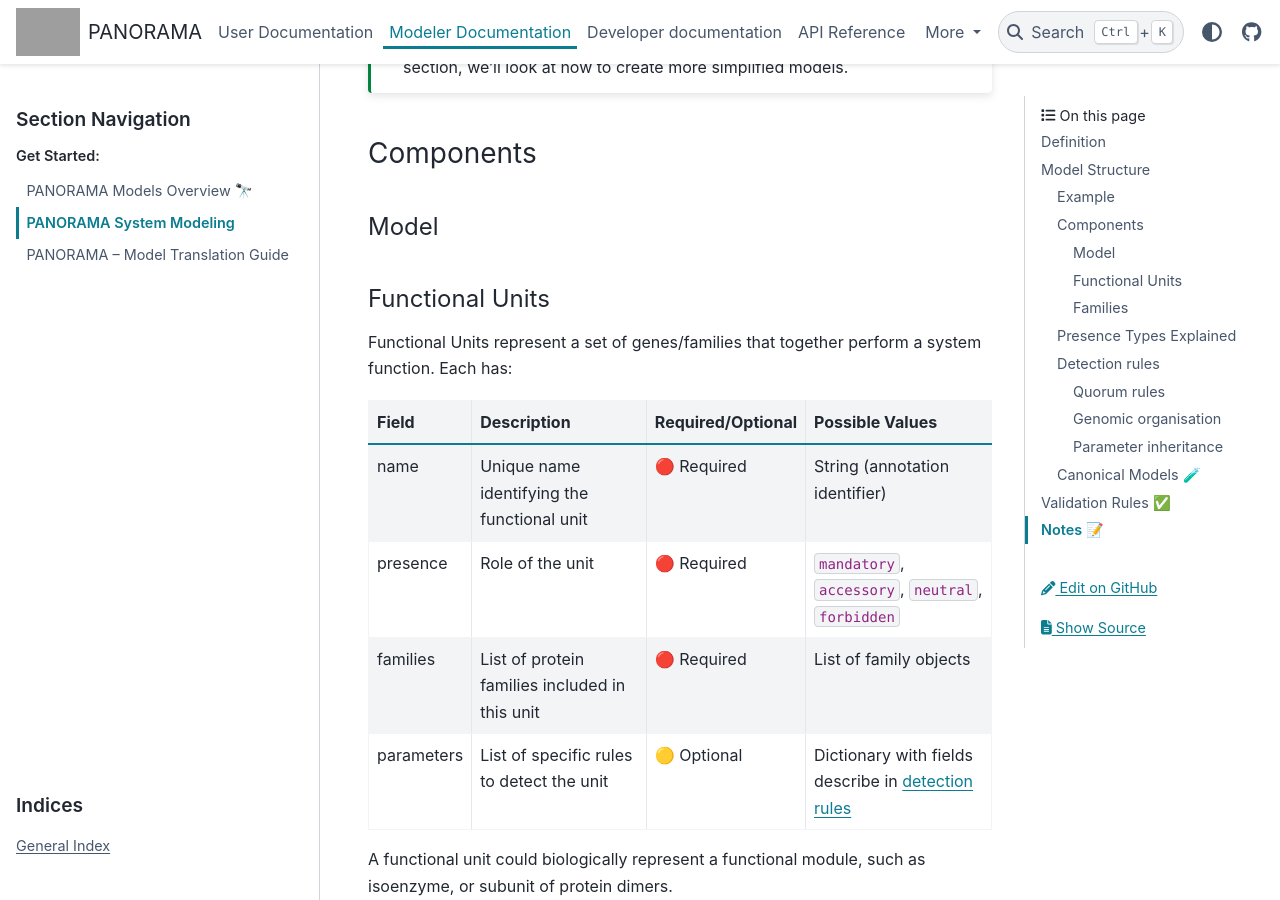
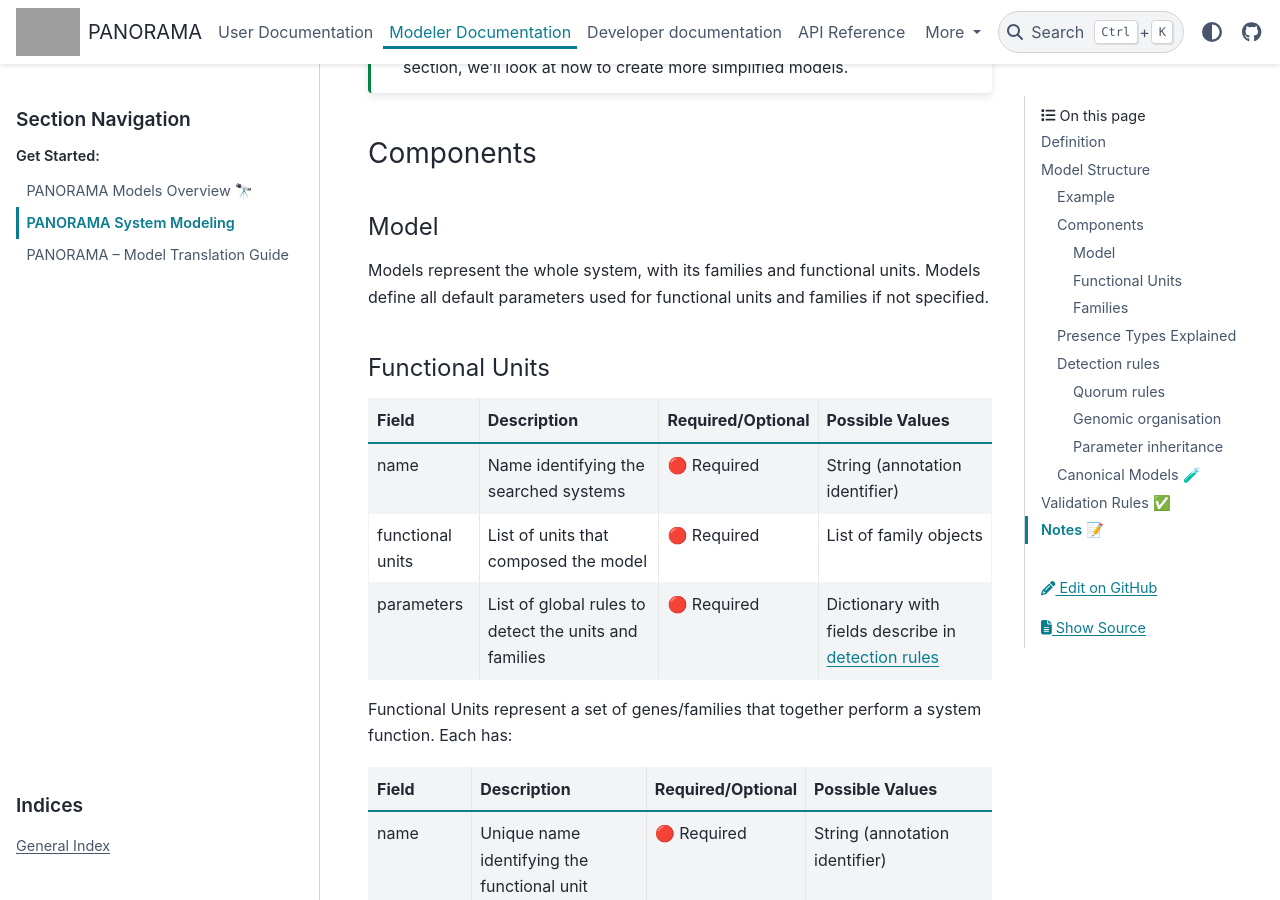
Before and after one commit to labgem/PANORAMA, a Sphinx documentation site: the page built from docs/modeler/modeling.md, in a window 1280 px wide and 900 px high, scrolled down 3285 px. Built offline with Sphinx 7.4.7 and the PyData theme 0.15.4, drawn with Linux system fonts in a browser that asks for light colours; the version number could not be read and is left out; grey boxes are pictures that could not be loaded.

Commit message:
Expand "Model" section in modeling documentation to include detailed descriptions and required fields

```diff
--- a/docs/modeler/modeling.md
+++ b/docs/modeler/modeling.md
@@ -140,8 +140,15 @@ In the next section, we'll look at how to create more simplified models.
 ### Components
 
 #### Model
+Models represent the whole system, with its families and functional units. Models define all default parameters used for functional units and families if not specified.
 
 #### Functional Units
+
+| Field            | Description                                           | Required/Optional | Possible Values                                                         |
+|------------------|-------------------------------------------------------|-------------------|-------------------------------------------------------------------------|
+| name             | Name identifying the searched systems                 | 🔴 Required       | String (annotation identifier)                                          |
+| functional units | List of units that composed the model                 | 🔴 Required       | List of family objects                                                  |
+| parameters       | List of global rules to detect the units and families | 🔴 Required       | Dictionary with fields describe in [detection rules](#detection-rules)  |
 
 Functional Units represent a set of genes/families that together perform a system function. Each has:
 
```
